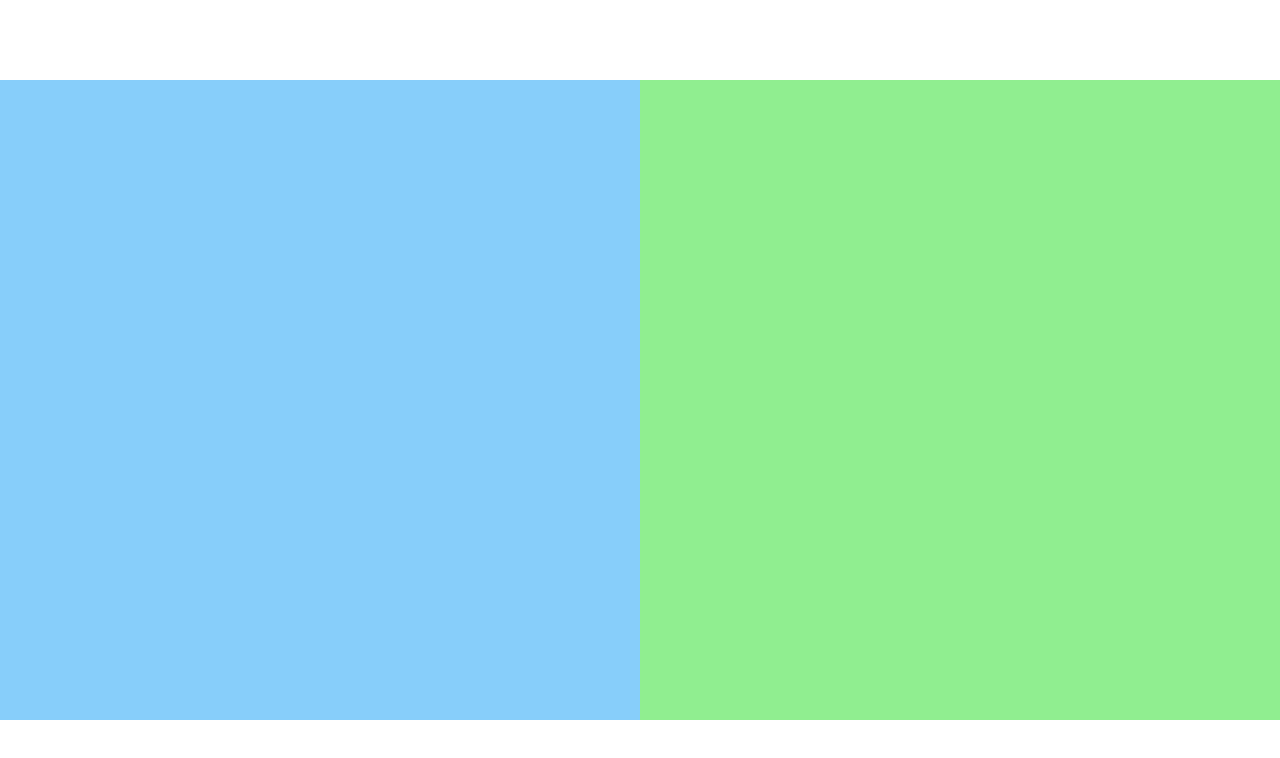
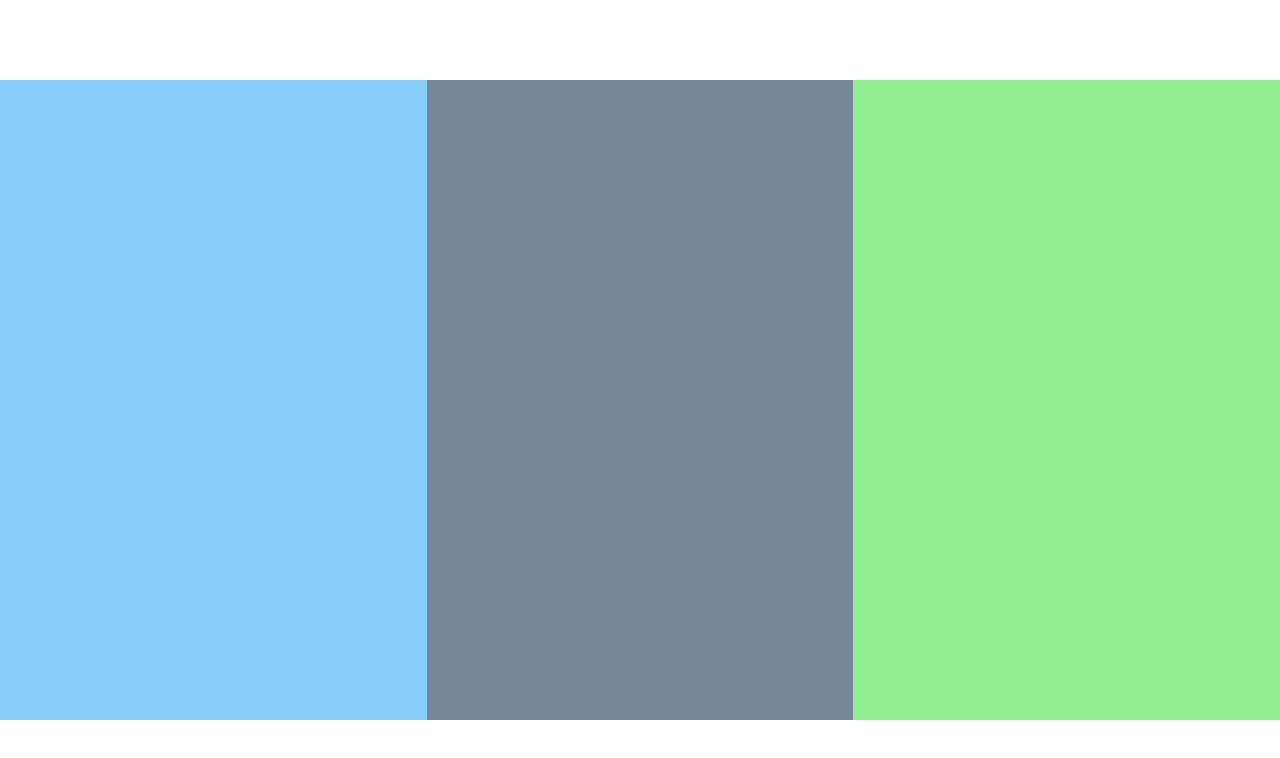
Before and after one commit to 3r7k/MeditationApp, a plain HTML site: page index.html in a window 1280 px wide. Drawn offline with Linux system fonts and the light colour scheme.

Commit message:
styled containers

```diff
--- a/style.css
+++ b/style.css
@@ -10,7 +10,9 @@
     align-items: center;
 }
 
-.time-select, .sound-picker{
+.time-select,
+.sound-picker,
+.player-container{
     height: 80%;
     flex: 1;
 }
@@ -20,3 +22,6 @@
 .sound-picker{
     background-color: lightgreen;
 }
+.player-container{
+    background-color: lightslategray;
+}
```
